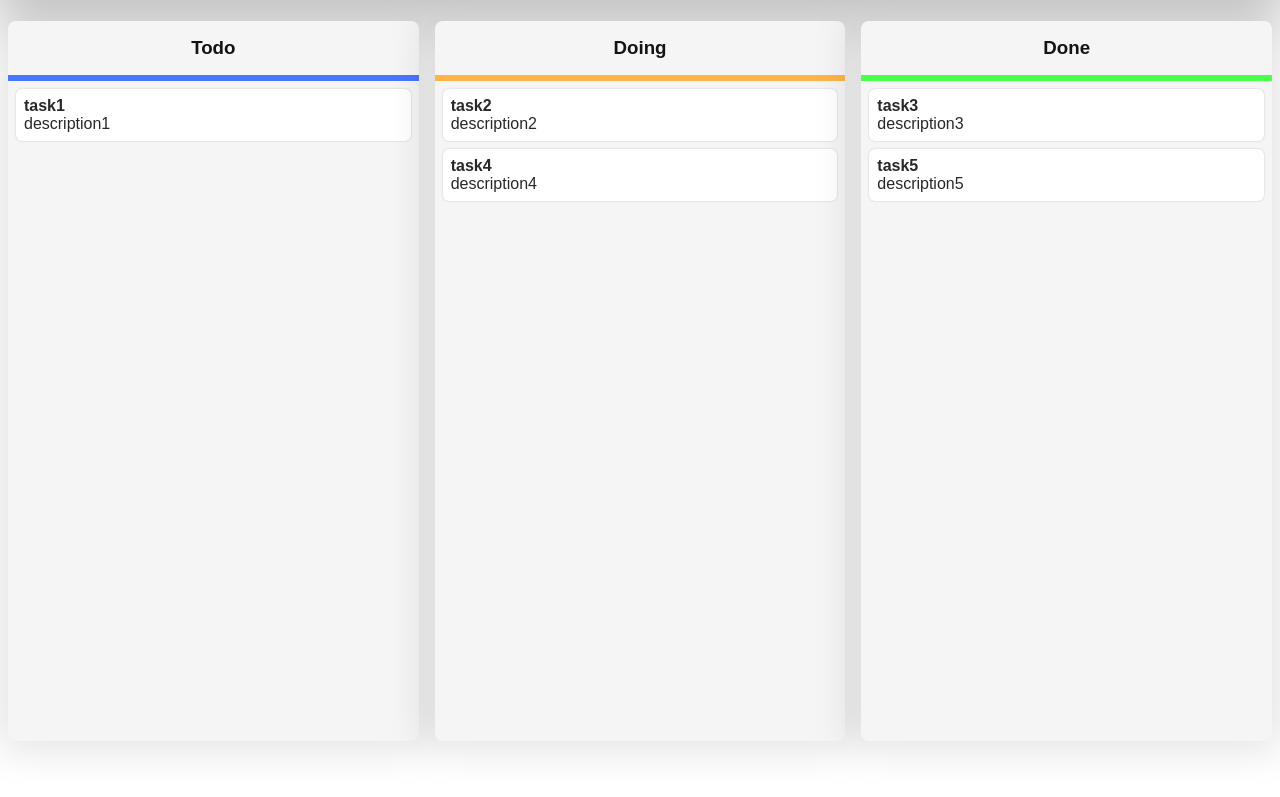
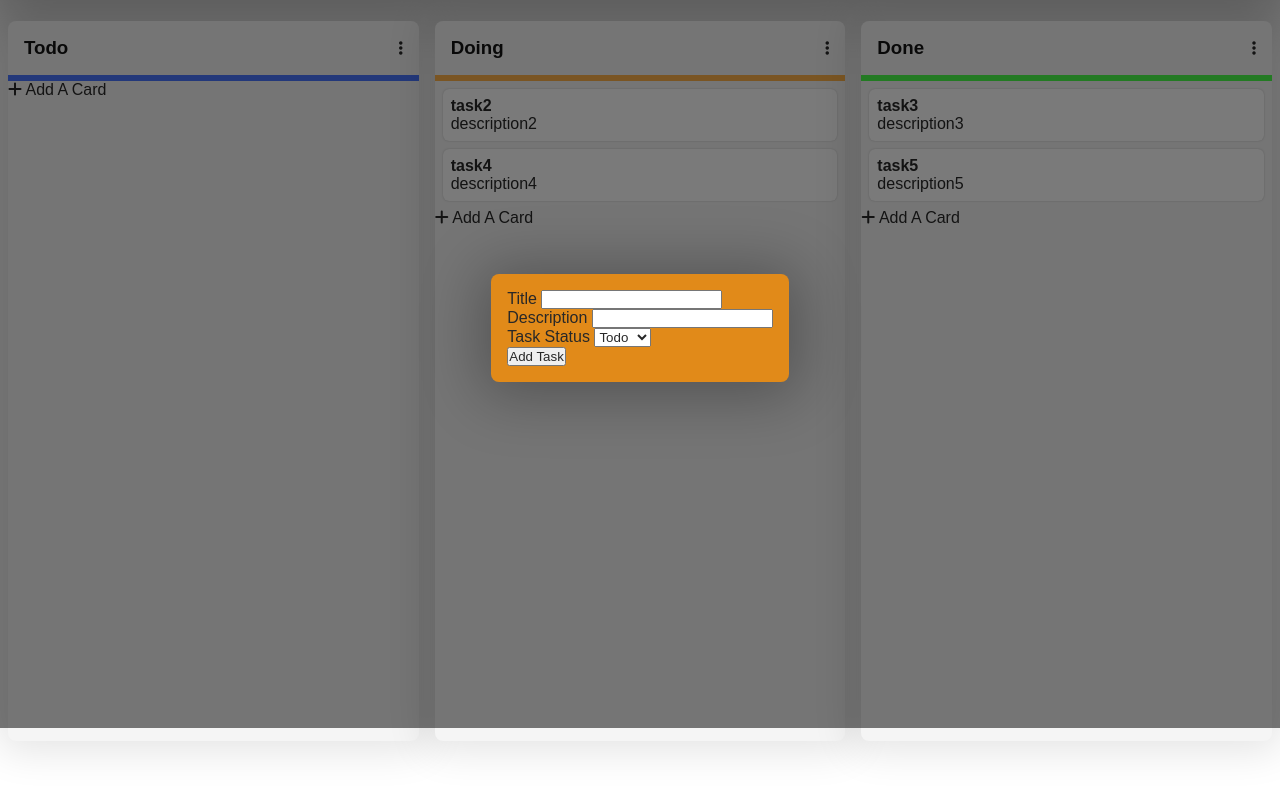
Before and after one commit to mahmutyoung/task-manager, a website: page index.html in a window 1280 px wide. Shown: the part 72-869 px from the top of the page. Drawn offline with Linux system fonts and the light colour scheme.

Commit message:
mvp is ready

```diff
--- a/index.html
+++ b/index.html
@@ -3,26 +3,58 @@
 <head>
     <meta charset="UTF-8">
     <meta name="viewport" content="width=device-width, initial-scale=1.0">
+    <script src="https://kit.fontawesome.com/ff5142a3bc.js" crossorigin="anonymous"></script>
     <link rel="stylesheet" href="style.css">
     <title>YouTask</title>
 </head>
 <body>
-    <h1>YouTask</h1>
+    <div class="pop-up__container" id="pop-up__container">
+        <form class="form" id="form">
+            <label for="title">Title</label>
+            <input type="text" id="title" required>
+            <br>
+            <label for="description">Description</label>
+            <input type="text" id="description">
+            <br>
+            <label for="status">Task Status</label>
+            <select id="status">
+                <option value="todo">Todo</option>
+                <option value="doing">Doing</option>
+                <option value="done">Done</option>
+            </select>
+            <br>
+            <button type="submit" id="btn-add">Add Task</button>
+        </form>
+    </div>
+    <h1><i class="fa-solid fa-square-check" style="color: #ffffff; margin-right:15px;"></i>YouTask</h1>
+
+
     <div class="board" id="board">
         <div class="todo col-container" id="todo">
-            <h3>Todo</h3>
+            <div class="icon-end">
+                <h3>Todo </h3>
+                <i class="fa-solid fa-ellipsis-vertical align-right"></i>
+            </div>
+
+
             <ul class="todo-list" id="todo-list">
 
             </ul>
         </div>
         <div class="doing col-container" id="doing">
-            <h3>Doing</h3>
+            <div class="icon-end">
+                <h3>Doing </h3>
+                <i class="fa-solid fa-ellipsis-vertical align-right"></i>
+            </div>
             <ul class="doing-list" id="doing-list">
 
             </ul>
         </div>
         <div class="done col-container" id="done">
-            <h3>Done</h3>
+            <div class="icon-end">
+                <h3>Done </h3>
+                <i class="fa-solid fa-ellipsis-vertical align-right"></i>
+            </div>
             <ul class="done-list" id="done-list">
 
         </div>
--- a/main.js
+++ b/main.js
@@ -13,12 +13,28 @@ console.log(tasks);
 const todoList = document.getElementById('todo-list');
 const doingList = document.getElementById('doing-list');
 const doneList = document.getElementById('done-list');
-const todoTasks = filterByStatus('todo', tasks);
-const doingTasks = filterByStatus('doing', tasks);
-const doneTasks = filterByStatus('done', tasks);
+const form = document.getElementById('form');
+const newCard = document.getElementById('add');
+const popup = document.getElementById('pop-up__container');
+form.addEventListener('submit', (e) => {
+  e.preventDefault();
+  const title = e.target[0].value;
+  const description = e.target[1].value;
+  const status = e.target[2].value;
+  const newTask = createTask(title, description, status);
+  console.log(newTask);
+  tasks.push(newTask);
 
-function createTodoList(tasks) {
-  return tasks.map((item) => {
+  renderBoard(tasks);
+
+  popup.setAttribute('style', 'visibility: hidden');
+});
+function addCard() {
+  popup.setAttribute('style', 'visibility: visible');
+}
+function renderBoard(tasks) {
+  deleteBoard();
+  tasks.forEach((item) => {
     if (item.status === 'todo') {
       todoList.innerHTML += createListItem(item);
     }
@@ -29,22 +45,41 @@ function createTodoList(tasks) {
       doneList.innerHTML += createListItem(item);
     }
   });
+  todoList.innerHTML += `<p onclick="addCard()" class="addCard"><i class="fa-solid fa-plus"></i> Add A Card</p>`;
+  doingList.innerHTML += `<p onclick="addCard()" class="addCard"><i class="fa-solid fa-plus"></i> Add A Card</p>`;
+  doneList.innerHTML += `<p onclick="addCard()" class="addCard"><i class="fa-solid fa-plus"></i> Add A Card</p>`;
 }
-
+function deleteBoard() {
+  return tasks.forEach((item) => {
+    if (item.status === 'todo') {
+      todoList.innerHTML = '';
+    }
+    if (item.status === 'doing') {
+      doingList.innerHTML = '';
+    }
+    if (item.status === 'done') {
+      doneList.innerHTML = '';
+    }
+  });
+}
+/*
 function createList(status, tasks) {
-  const list = document.createElement('ul');
-  const listHTML = tasks.filterByStatus(status).map((item) => {
-    return (list.innerHTML += createListItem(item));
+  const list = filterByStatus({ tasks, status }).map((item) => {
+    return createListItem(item);
   });
-  return `
-    <ul class="${status}" id="${listTitle}" >${listHTML}</ul>`;
+  const listHTML = list.reduce((acc, curr) => {
+    return acc + curr;
+  });
+  return `<ul> ${listHTML}</ul>`;
 }
-
+*/
 function createListItem(item) {
   return `
-   <li class="task" id="${item.id}">
-   <h4>${item.title}</h4>
-   <p>${item.description}</p>
-   </li>`;
+    <li class="task" id="${item.id}">
+    <h4>${item.title}</h4>
+    <p>${item.description}</p>
+    </li>`;
 }
-createTodoList(tasks);
+console.log(createListItem(task1));
+
+renderBoard(tasks);
--- a/style.css
+++ b/style.css
@@ -4,7 +4,7 @@
     box-sizing: border-box;
     color:rgb(40, 40, 40);
     font-family: 'Poppins', sans-serif;
-    /*border: 1px solid salmon;*/
+
 }
 .board{
     width: 100%;
@@ -15,16 +15,59 @@
     justify-content: right;
 
 }
+.pop-up__container{
+
+    display: flex;
+    align-items: center;
+    justify-content: center;
+    position: absolute;
+    width: 100%;
+    height: 100%;
+    background-color: rgba(0, 0, 0, 0.522);
+}
+
+.form{
+
+    padding: 16px;
+    z-index: 100;
+    background-color: rgb(225, 138, 25);
+    box-shadow: 0 4px 60px 10px rgba(0, 0, 0, 0.29);
+    border-radius: 8px;
+}
 
 h1{
     padding:16px;
-
+    z-index: 10;
     color: rgb(238, 238, 238);
     background-color:rgb(12, 126, 248) ;
     box-shadow: 0 4px 60px 10px rgba(0, 0, 0, 0.29);
 }
+.todo .icon-end{
+    display: flex;
+    padding-right:16px;
+    flex-direction: row;
+    align-items: center;
+    justify-content: space-between;
+    border-bottom:6px solid rgb(73, 118, 255) ;
+}
+.doing .icon-end{
+    display: flex;
+    padding-right:16px;
+    flex-direction: row;
+    align-items: center;
+    justify-content: space-between;
+    border-bottom:6px solid rgb(255, 179, 73);
+}
+.done .icon-end{
+    display: flex;
+    padding-right:16px;
+    flex-direction: row;
+    align-items: center;
+    justify-content: space-between;
+    border-bottom:6px solid rgb(73, 255, 73);
+}
 h3{
-    text-align: center;
+
     color: rgb(19, 19, 19);
     padding: 16px;
     border-radius: 8px 8px 0 0;;
@@ -33,6 +76,7 @@ h3{
 .col-container{
     margin :8px;
     border-radius: 8px;
+
     background-color: rgb(245, 245, 245);
     box-shadow: 0 0 40px 10px rgba(0, 0, 0, 0.109);
 }
@@ -40,7 +84,7 @@ h3{
     width: 100%;
     height: 90vh;
 
-
+    overflow-y: auto;
     align-items: center;
     flex-direction: column;
 }
@@ -48,7 +92,7 @@ h3{
 .doing{
     width: 100%;
     height: 90vh;
-
+    overflow-y: auto;
     justify-content: center;
     align-items: center;
     flex-direction: column;
@@ -56,20 +100,13 @@ h3{
 .done{
     width: 100%;
     height: 90vh;
-
+    overflow-y: auto;
     justify-content: center;
     align-items: center;
     flex-direction: column;
 }
-.todo h3{
-    border-bottom:6px solid rgb(73, 118, 255) ;
-}
-.doing h3{
-    border-bottom:6px solid rgb(255, 179, 73);
-}
-.done h3{
-    border-bottom:6px solid rgb(73, 255, 73);
-}
+
+
 ul{
     list-style: none;
 }
--- a/utils.js
+++ b/utils.js
@@ -1,10 +1,10 @@
 //create new Task
-const createTask = (title, description) => {
+const createTask = (title, description, status) => {
   const task = {
     id: generateId(),
     title,
     description,
-    status: 'todo',
+    status,
   };
   return task;
 };
@@ -30,14 +30,14 @@ function updateStatus(id, status) {
 }
 
 //filter by status
-function filterByStatus(status) {
-  return tasks.filter((task) => task.status === status);
+function filterByStatus({ tasks, status }) {
+  return tasks?.filter((task) => task.status === status);
 }
 //filter by id
-function filterById(id) {
-  return tasks.filter((task) => task.id !== id);
+function filterById({ tasks, id }) {
+  return tasks?.filter((task) => task.id !== id);
 }
 //HOF filter fn
-function filterTasks(filterFn, tasks) {
-  return filterFn(tasks);
+function filterTasks({ filterFn, tasks, filterBy }) {
+  return filterFn({ ...tasks, filterBy });
 }
```
